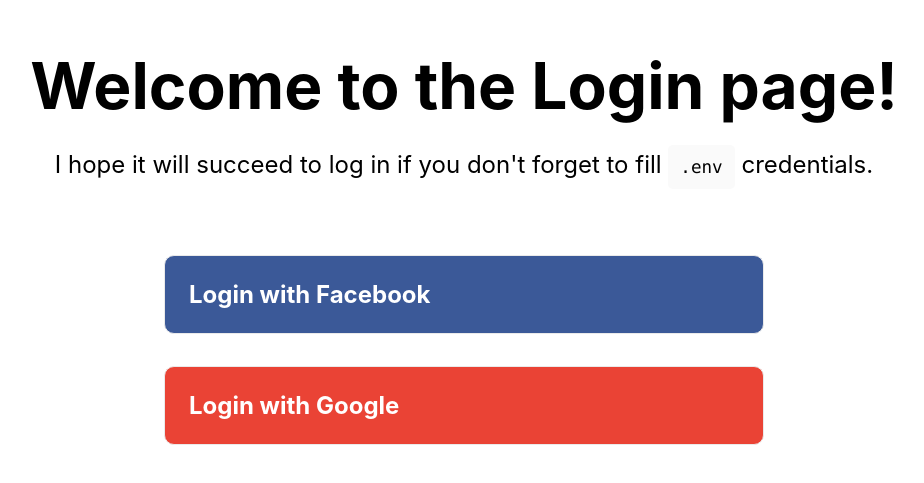
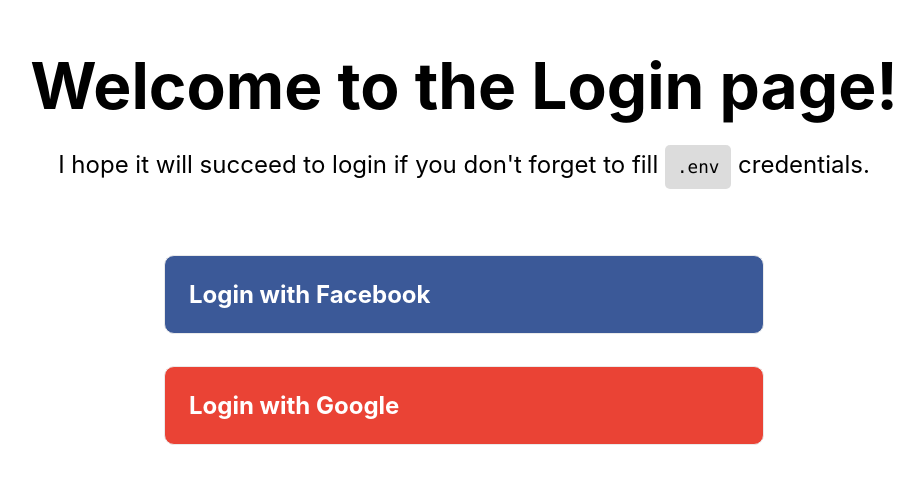
Before and after one commit to selimata/nextjs-and-passportjs, a Next.js app: page /Auth/Login in a window 1280 px wide. Shown: the part 129-612 px from the top of the page, without its empty margins (176-1100 px from the left). Built offline with nearby package versions, Linux system fonts and the light colour scheme.

Commit message:
Fix typo.

```diff
--- a/pages/Auth/Login/index.js
+++ b/pages/Auth/Login/index.js
@@ -10,7 +10,7 @@
         <main>
             <h3 className="title">Welcome to the Login page!</h3>
             <p className="description">
-                I hope it will succeed to log in if you don't forget to fill <code>.env</code> credentials.
+                I hope it will succeed to login if you don't forget to fill <code><a href="https://github.com/selimata/nextjs-and-passportjs/tree/master/.env">.env</a></code>  credentials.
             </p>
 
             <div className="grid">
@@ -77,7 +77,7 @@
       }
 
       code {
-        background: #fafafa;
+        background: #a2a2a261;
         border-radius: 5px;
         padding: 0.75rem;
         font-size: 1.1rem;
```
